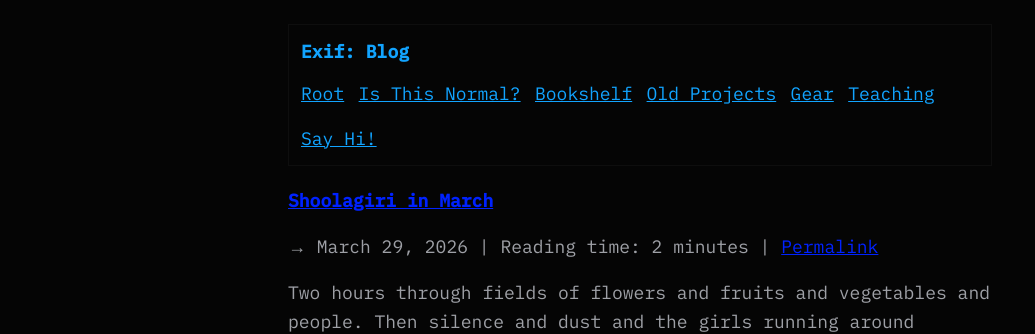
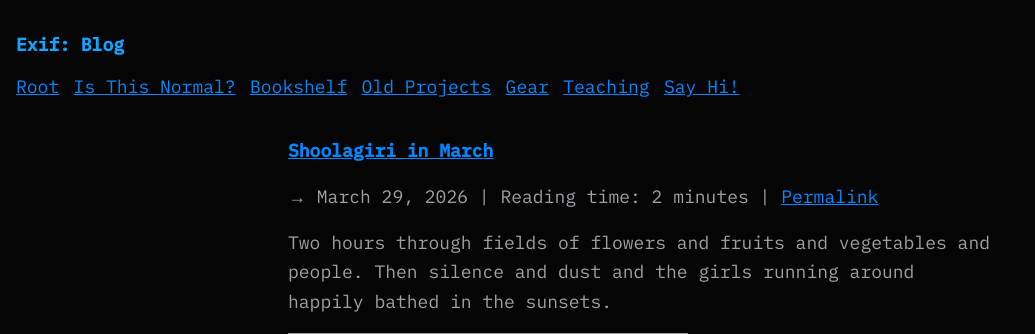
Before and after one commit to cheeseKracker/kr-clone, a Next.js app: page /blog in a window 1280 px wide. Shown: the top 334 px of the page, without its empty margins (0-1035 px from the left). Built offline with nearby package versions, Linux system fonts and the light colour scheme; grey boxes are pictures that could not be loaded.

Commit message:
update the nav bar

```diff
--- a/src/app/blog/[slug]/page.tsx
+++ b/src/app/blog/[slug]/page.tsx
@@ -25,8 +25,7 @@ export default async function BlogPostPage({ params }: BlogPostPageProps) {
   }
 
   return (
-    <SiteShell variant="blog" showPrimaryNav={false}>
-      <ExifBlogNav />
+    <SiteShell variant="blog" showPrimaryNav={false} topContent={<ExifBlogNav />}>
       <PageMarkdown content={page.markdown} />
     </SiteShell>
   );
--- a/src/app/blog/minfo/page.tsx
+++ b/src/app/blog/minfo/page.tsx
@@ -27,8 +27,7 @@ export default async function MinfoPage() {
 
   if (MINFO_BIO_VARIANTS.length === 0) {
     return (
-      <SiteShell variant="blog" showPrimaryNav={false}>
-        <ExifBlogNav />
+      <SiteShell variant="blog" showPrimaryNav={false} topContent={<ExifBlogNav />}>
         <PageMarkdown content={page?.markdown ?? "Bio content unavailable."} />
       </SiteShell>
     );
@@ -46,10 +45,10 @@ export default async function MinfoPage() {
     <SiteShell
       variant="blog"
       showPrimaryNav={false}
+      topContent={<ExifBlogNav />}
       mainClassName="site-main--minfo"
     >
       <MinfoCookieSync variantIndex={nextIndex} />
-      <ExifBlogNav />
       <PageMarkdown content={MINFO_BIO_VARIANTS[nextIndex]} />
     </SiteShell>
   );
--- a/src/app/blog/page.tsx
+++ b/src/app/blog/page.tsx
@@ -7,8 +7,7 @@ export default function BlogIndexPage() {
   const page = findPageByPath("/blog");
 
   return (
-    <SiteShell variant="blog" showPrimaryNav={false}>
-      <ExifBlogNav />
+    <SiteShell variant="blog" showPrimaryNav={false} topContent={<ExifBlogNav />}>
       <PageMarkdown content={page?.markdown ?? "Blog content unavailable."} />
     </SiteShell>
   );
--- a/src/app/blog/tag/[tag]/page.tsx
+++ b/src/app/blog/tag/[tag]/page.tsx
@@ -20,8 +20,7 @@ export default async function TagPage({ params }: TagPageProps) {
   const page = findPageByPath(`/blog/tag/${tag}`);
 
   return (
-    <SiteShell variant="blog" showPrimaryNav={false}>
-      <ExifBlogNav />
+    <SiteShell variant="blog" showPrimaryNav={false} topContent={<ExifBlogNav />}>
       <PageMarkdown
         content={page?.markdown ?? `Tag archive page for **${tag}** is unavailable.`}
       />
--- a/src/app/globals.css
+++ b/src/app/globals.css
@@ -31,6 +31,14 @@ a {
 }
 
 a:hover {
+  color: var(--keyaar-red);
+}
+
+.site-root:not(.site-root--root) a {
+  color: #0088ff;
+}
+
+.site-root:not(.site-root--root) a:hover {
   color: var(--keyaar-red);
 }
 
@@ -129,11 +137,13 @@ a:hover {
   border: 1px solid #0e0e0e;
 }
 
-.site-root--blog .site-main.site-main--minfo .exif-nav {
+.site-root--blog .exif-nav {
+  max-width: min(1400px, calc(100vw - 2rem));
+  margin-left: auto;
+  margin-right: auto;
   padding: 0.35rem 0 0.9rem;
   background: transparent;
   border: 0;
-  border-top: 3px solid #5f8db8;
 }
 
 .site-root--blog .site-main.site-main--minfo .page-markdown > * {
@@ -159,7 +169,7 @@ a:hover {
 }
 
 .exif-nav-links a {
-  color: #12a4ff;
+  color: #0088ff;
 }
 
 .exif-nav-links a:hover {
--- a/src/app/page.tsx
+++ b/src/app/page.tsx
@@ -6,7 +6,7 @@ export default function Home() {
   const page = findPageByPath("/");
 
   return (
-    <SiteShell>
+    <SiteShell pageRole="root">
       <PageMarkdown content={page?.markdown ?? "Homepage content unavailable."} />
     </SiteShell>
   );
--- a/src/components/site-shell.tsx
+++ b/src/components/site-shell.tsx
@@ -4,7 +4,9 @@ import type { ReactNode } from "react";
 type SiteShellProps = {
   title?: string;
   variant?: "default" | "blog";
+  pageRole?: "root" | "default";
   showPrimaryNav?: boolean;
+  topContent?: ReactNode;
   mainClassName?: string;
   children: ReactNode;
 };
@@ -12,11 +14,19 @@ type SiteShellProps = {
 export default function SiteShell({
   title,
   variant = "default",
+  pageRole = "default",
   showPrimaryNav = false,
+  topContent,
   mainClassName,
   children,
 }: SiteShellProps) {
-  const rootClassName = variant === "blog" ? "site-root site-root--blog" : "site-root";
+  const rootClassName = [
+    "site-root",
+    variant === "blog" ? "site-root--blog" : null,
+    pageRole === "root" ? "site-root--root" : null,
+  ]
+    .filter(Boolean)
+    .join(" ");
   const resolvedMainClassName = mainClassName
     ? `site-main ${mainClassName}`
     : "site-main";
@@ -32,6 +42,7 @@ export default function SiteShell({
           </nav>
         </header>
       ) : null}
+      {topContent}
       <main className={resolvedMainClassName}>
         {title ? <h1 className="site-title">{title}</h1> : null}
         {children}
```
